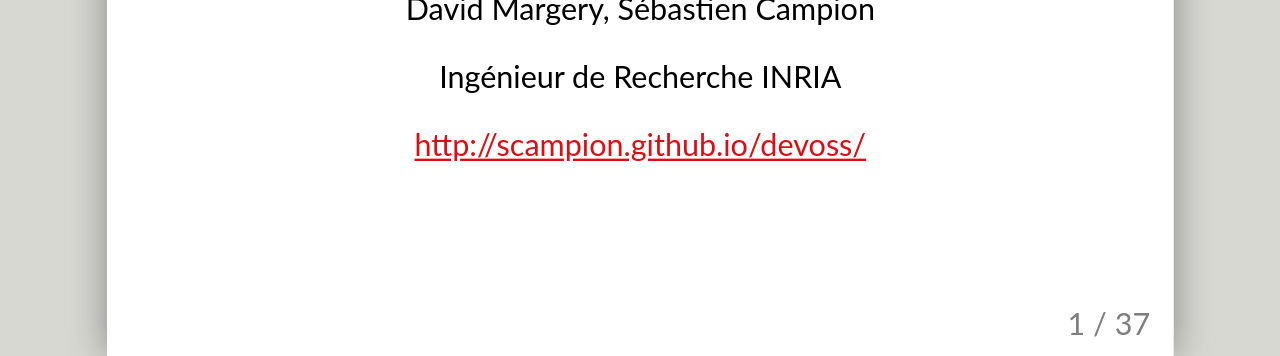
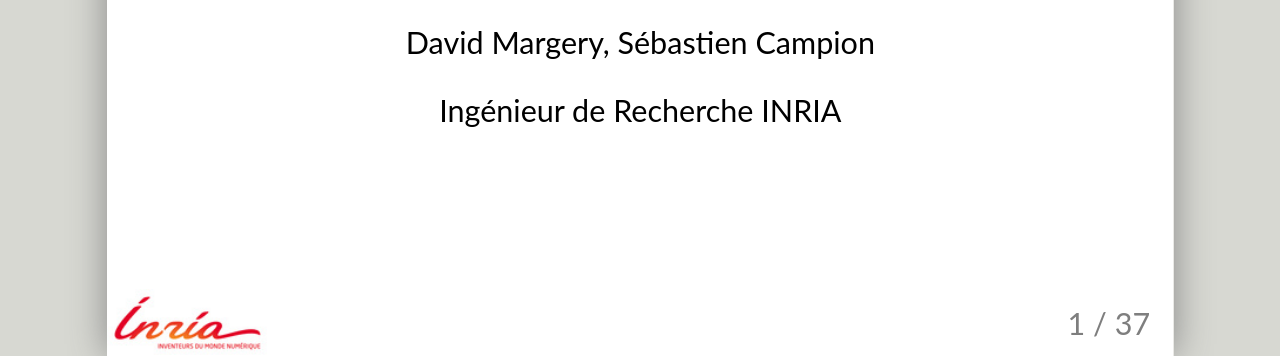
Before and after one commit to scampion/devoss, a plain HTML site: page index.html in a window 1280 px wide. Shown: the part 444-800 px from the top of the page. Drawn offline with Linux system fonts and the light colour scheme; a web font is replaced by a local one.

Commit message:
small fix

```diff
--- a/index.html
+++ b/index.html
@@ -37,7 +37,7 @@
 
       .remark-slide .remark-slide-content {
          background-position: bottom left;
-         /*background-image: url(images/inria.jpg);*/
+         background-image: url(images/inria.jpg);
          background-repeat:no-repeat;
          font-size: 26px;
       }
@@ -55,9 +55,6 @@
 David Margery, Sébastien Campion
 
 Ingénieur de Recherche INRIA
-
-http://scampion.github.io/devoss/
-
 
 ---
 # Coder > Publier > Jeter
@@ -494,6 +491,8 @@
 class: center, middle, inverse
 #Fin
 
+http://scampion.github.io/devoss/
+
 
     </textarea>
     <script src="remark-latest.min.js" type="text/javascript">
```
Also changed, not shown: 1 other file.
